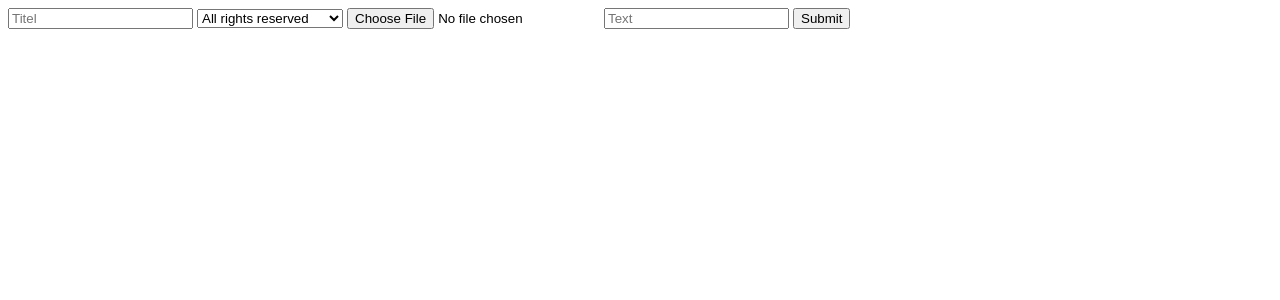
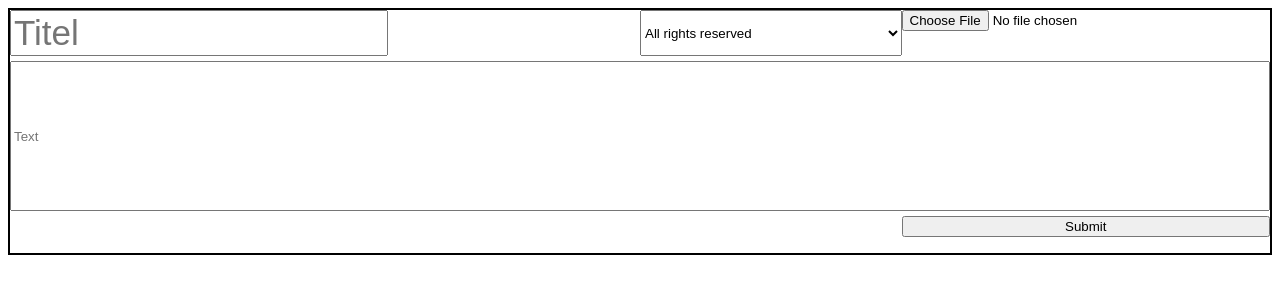
Before and after one commit to CedricSchacher/M152, a PHP site: page /hochladen.php in a window 1280 px wide. Shown: the top 300 px of the page. Run offline with PHP 8.4, Linux system fonts and the light colour scheme.

Commit message:
Grundsätzlich fertig

```diff
--- /dev/null
+++ b/changePage.js
@@ -0,0 +1,6 @@
+function changePages($id){
+
+
+    var uri = 'm152/artikel.php?id=' + $id;
+    location.pathname = uri;
+}
--- a/createArtikel.php
+++ b/createArtikel.php
@@ -22,9 +22,7 @@ class createArtikel
         if ($conn->connect_error) {
             die("Connection failed: " . $conn->connect_error);
         }
-        else{
-            echo "connection erfolgreich";
-        }
+
 
         if (!isset($_POST["title"]) || empty($_POST["title"])) {
             echo "You must specify a title.";
--- a/hochladen.php
+++ b/hochladen.php
@@ -4,15 +4,20 @@
     <meta charset="utf-8">
     <meta name="viewport" content="width=device-width, initial-scale=1.0">
     <link rel="stylesheet" href="style.css">
+    <link rel="stylesheet" href="uploadStyle.css">
     <title>F1nfo</title>
 </head>
 <body>
 <div id="logo">
 
 </div>
+<div id="hochladen">
 <form enctype="multipart/form-data" method="POST">
-<input type="text" placeholder="Titel" name="title">
-<select name="license">
+
+<input type="text" placeholder="Titel" name="title" id="title">
+
+
+<select name="license" id="license">
     <option value="all-rights-reserved" selected>All rights reserved</option>
     <option value="cc-by-nc-nd">CC BY-NC-ND</option>
     <option value="cc-by-nd">CC BY-ND</option>
@@ -22,12 +27,19 @@
     <option value="cc-by">CC BY</option>
     <option value="cc0">CC0 / Public Domain</option>
 </select>
+
 <input type="hidden" name="MAX_FILE_SIZE" value="2000000000">
-<input type="file" name="image">
-<input type="text" placeholder="Text" name="text">
 
-<input type="submit" name="submitbutton">
+<input type="file" name="image" id="upload">
+
+
+<input type="textarea" placeholder="Text" name="text" id="text" >
+
+
+<input type="submit" name="submitbutton" id="submit">
+
 </form>
+</div>
 <?php
 require_once "createArtikel.php";
 if (isset($_POST["submitbutton"])) {
--- a/index.php
+++ b/index.php
@@ -4,6 +4,7 @@
     <meta charset="utf-8">
     <meta name="viewport" content="width=device-width, initial-scale=1.0">
     <link rel="stylesheet" href="style.css">
+    <script src="changePage.js"></script>
     <title>F1nfo</title>
 </head>
 <body>
--- a/selectAllArtikel.php
+++ b/selectAllArtikel.php
@@ -7,7 +7,7 @@ $password = "";
 $dbname = "f1nfo";
 
 $conn = new mysqli($servername, $username, $password, $dbname);
-
+require_once "changePage.php";
 if ($conn->connect_error){
     die("Connection failed: " . $conn->connect_error);
     }
@@ -18,10 +18,9 @@ $result = $conn->query($sql);
 if($result->num_rows>0){
     while ($row = $result->fetch_assoc()) {
 
-        echo "<div class='artikel'>";
+        echo "<div class='artikel' onclick='changePages( ". $row["ID"] . ")' >";
         echo "<H3>" . $row["title"]. "</H3>";
         echo "<img src='" . $row["thumbnail"] .  "' loading='lazy'>";
-        echo "<br>Text: " . $row["content"];
         echo "</div>";
     }
 }
--- a/selectSpecificArtikel.php
+++ b/selectSpecificArtikel.php
@@ -25,7 +25,11 @@ if($result->num_rows>0){
     while ($row = $result->fetch_assoc()) {
         echo "<div id='title'><h1>" . $row["title"] . "</h1></div>";
         echo "<div class='artikel'>";
-        echo $row["content"];
+        echo "<figure>";
+        echo "<img src='" . $row["picture"] .  "' loading='lazy'>";
+        echo "<figcaption>Copyright: " . $row["copyright"] . "</figcaption> </figure>";
+        echo "<div id='content'>" . $row["content"] . "</div>";
+
         echo "</div>";
     }
 }
--- a/selectSpecificComments.php
+++ b/selectSpecificComments.php
@@ -23,10 +23,11 @@ $result = $conn->query($sql);
 
 if($result->num_rows>0){
     while ($row = $result->fetch_assoc()) {
-        echo "<div class='artikel'>";
-        echo " " . $row["content"]. "<br><div class='nameDate'>" . $row["datum"] ." " .  $row["name"] .  "</div>";
+        echo "<div class='comment'>";
+        echo "<div class='kommentar'>" . $row["content"]. "</div><div class='nameDate'>" . $row["datum"] ."</br>" .  $row["name"] .  "</div>";
         echo "</div>";
     }
+
 }
 else{
     echo "0 Results";
--- a/style.css
+++ b/style.css
@@ -1,14 +1,20 @@
 
-#title{
+#content{
+    float: left;
+}
 
-}
 .artikel{
     border: 2px solid black;
     margin-bottom: 5px;
+    display: grid;
+    grid-template-columns: auto 75% auto;
 }
-.nameDate{
-    float: right;
+.artikel img{
+    grid-row: 1;
+    grid-column: 1;
+
 }
+
 
 #logo{
     margin-top: 0;
@@ -26,7 +32,8 @@ h2{
 }
 h3{
     font-size: 20px;
-    color: #901111
+    color: #901111;
+    text-align: center;
 }
 h4{
     font-size: 18px;
--- /dev/null
+++ b/uploadStyle.css
@@ -0,0 +1,38 @@
+#hochladen{
+
+    border: 2px solid black;
+}
+form{
+    display: grid;
+    grid-template-columns: 30% 20% auto auto;
+    grid-template-rows: auto 5px auto 5px auto;
+
+}
+
+#title{
+    grid-column: 1;
+    grid-row: 1;
+    font-size: 35px;
+}
+#license{
+    grid-column: 3;
+    grid-row: 1;
+
+}
+#license select{
+    height: 35px;
+}
+#upload{
+    grid-column: 4;
+    grid-row: 1;
+    height: 100%;
+}
+#text{
+    grid-column: 1 / 5;
+    grid-row: 3;
+    height: 150px;
+}
+#submit{
+    grid-column: 4;
+    grid-row: 5;
+}
```
Also changed, not shown: artikel.php (+13 -3 lines), changePage.php (added, +14 -0 lines), commentStyle.css (added, +47 -0 lines), createComment.php (added, +55 -0 lines).
